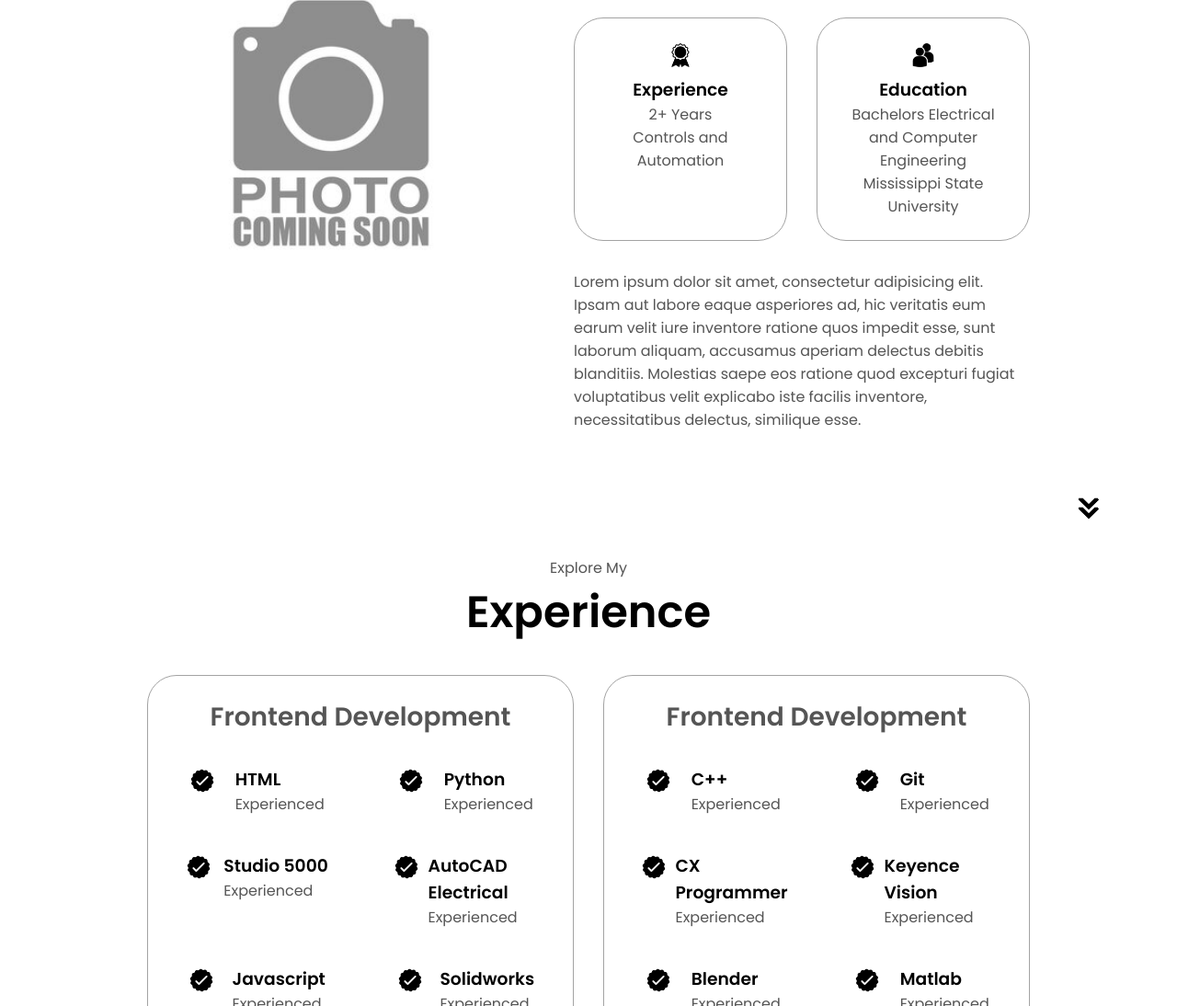
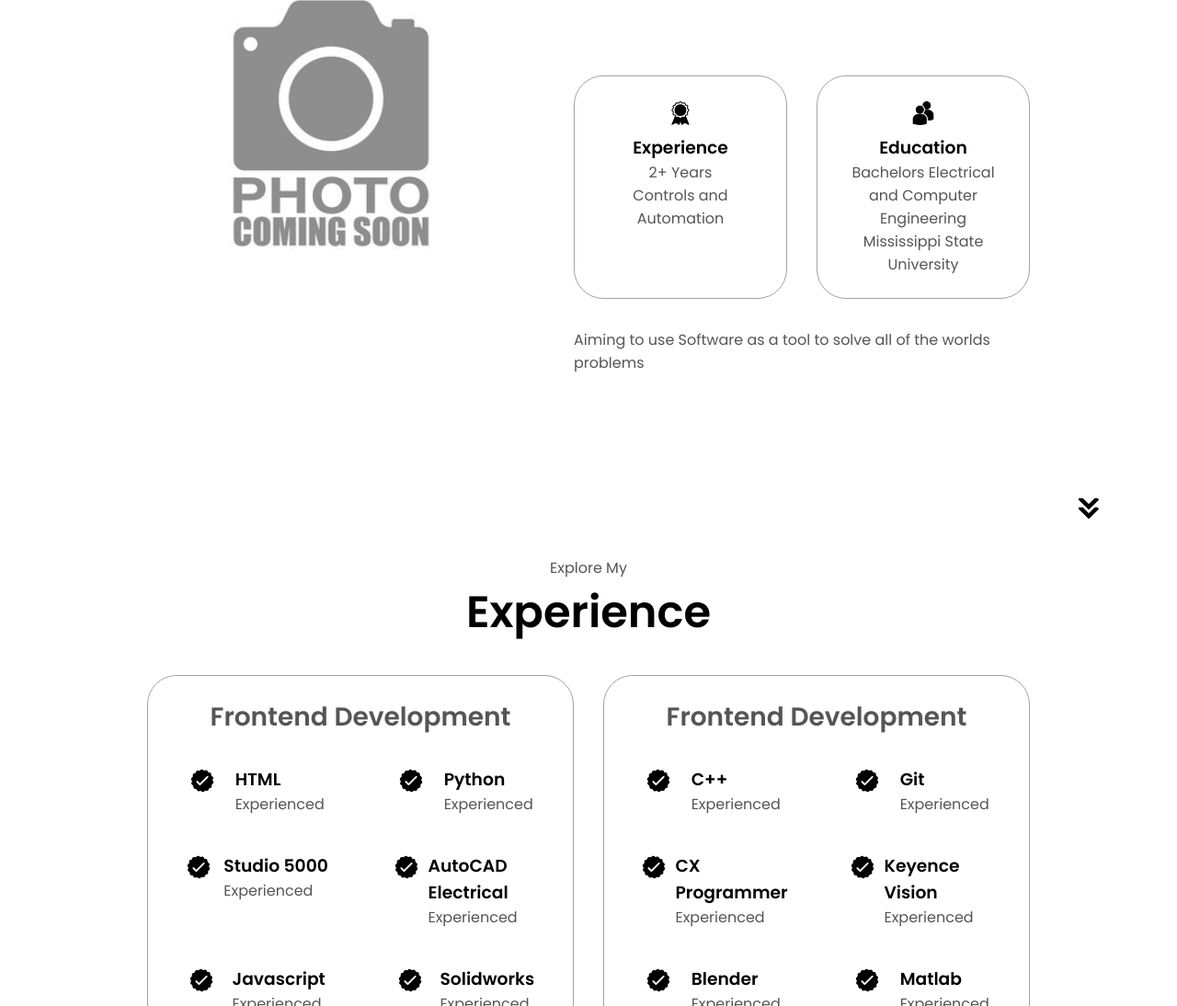
Before and after one commit to russell5393/russell5393.github.io, a plain HTML site: page index.html in a window 1280 px wide. Shown: the part 971-2065 px from the top of the page at 92% size. Drawn offline with Linux system fonts and the light colour scheme.

Commit message:
Update index.html

```diff
--- a/index.html
+++ b/index.html
@@ -95,7 +95,7 @@
           </div>
         </div>
         <div class="text-container">
-          <p>Lorem ipsum dolor sit amet, consectetur adipisicing elit. Ipsam aut labore eaque asperiores ad, hic veritatis eum earum velit iure inventore ratione quos impedit esse, sunt laborum aliquam, accusamus aperiam delectus debitis blanditiis. Molestias saepe eos ratione quod excepturi fugiat voluptatibus velit explicabo iste facilis inventore, necessitatibus delectus, similique esse.</p>
+          <p>Aiming to use Software as a tool to solve all of the worlds problems</p>
         </div>
       </div>
     </div>
```
